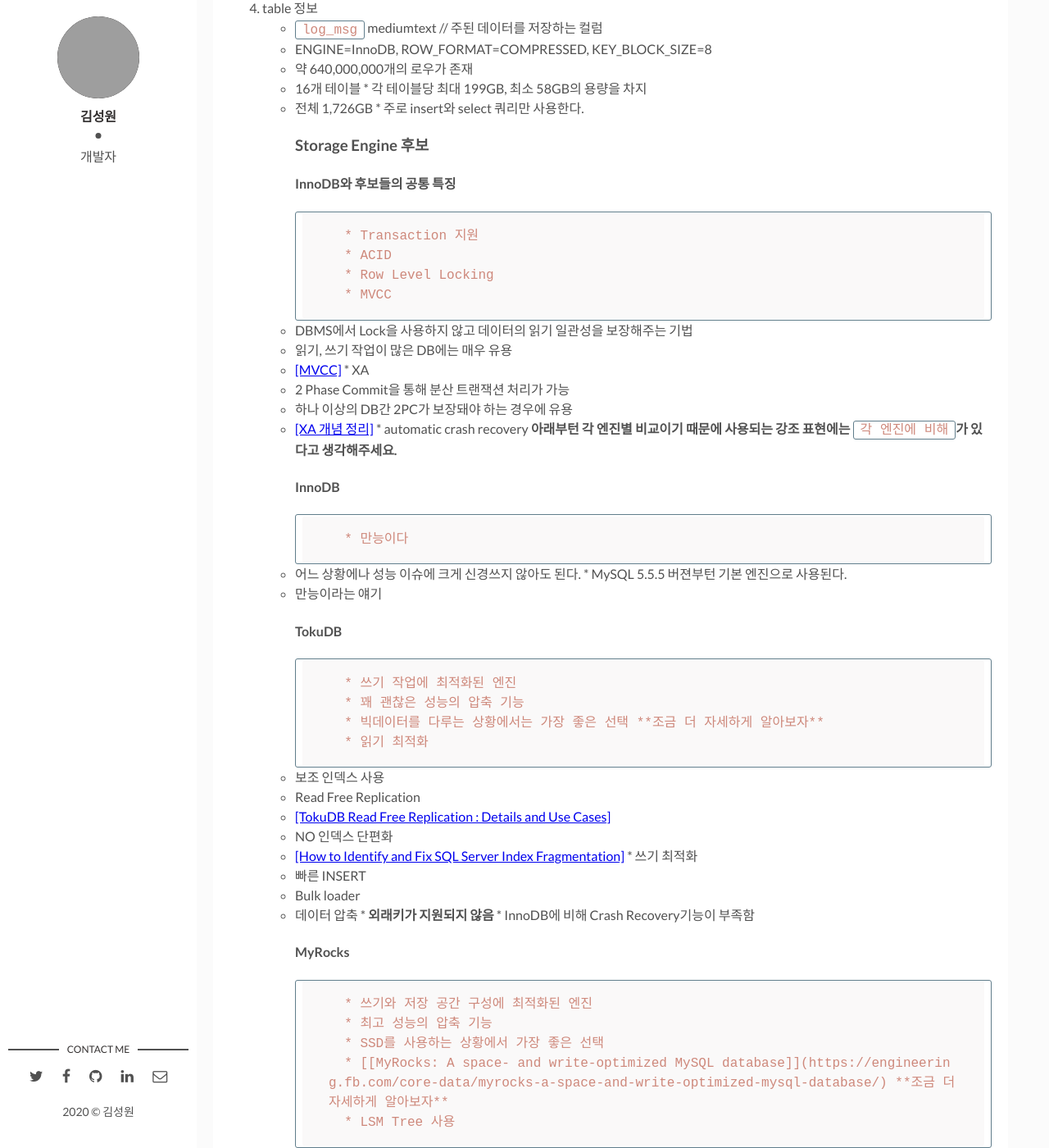
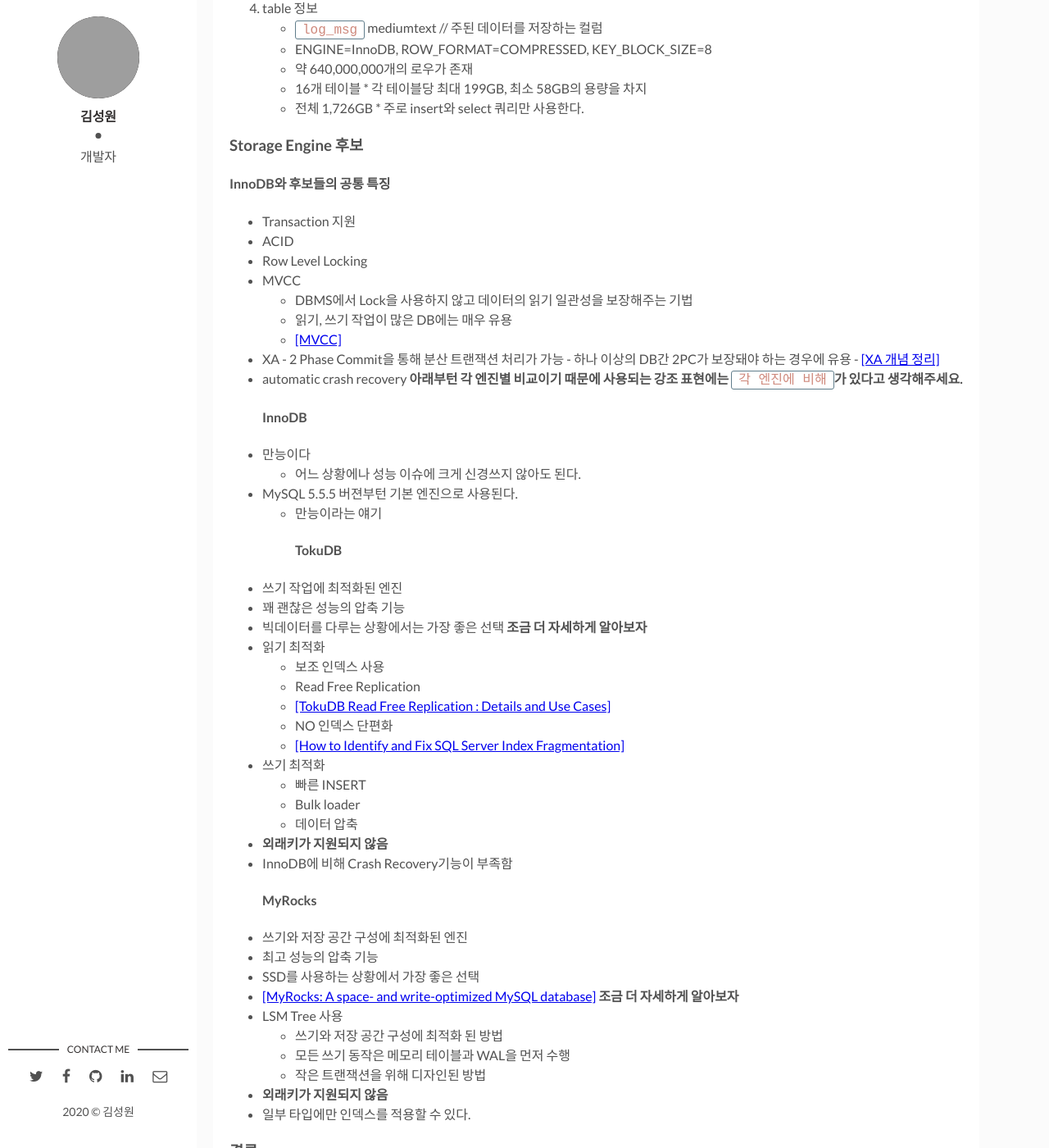
Before and after one commit to sungwonkim-dev/sungwonkim-dev.github.io, a Jekyll site: the page built from _posts/2020-01-23-innodb-myrocks-tokudb.markdown, in a window 1280 px wide and 1400 px high, scrolled down 654 px. Shown: the whole window at 82% size. Built offline with Jekyll 4.4.1, drawn with Linux system fonts in a browser that asks for light colours; comment, search, counter and statistics services are not loaded; some of the changed text lies outside the part shown; grey boxes are pictures that could not be loaded.

Commit message:
InnoDB vs MyRocks vs TokuDB

```diff
--- a/_posts/2020-01-23-innodb-myrocks-tokudb.markdown
+++ b/_posts/2020-01-23-innodb-myrocks-tokudb.markdown
@@ -16,7 +16,7 @@
 **데이터의 압축률이 높은 Storage Engine 또는 기능을 찾고자 함**
   * 로그성 데이터에 적합한 Storage Engine 또는 기능
   * NoSQL은 최후의 수단으로..
-    * 시스템  구조상..
+    - 시스템  구조상..
 ### DB와 Table 정보
 1. DB 정보
   * mysql  Ver 14.14 Distrib 5.1.73, for redhat-linux-gnu (x86_64) using readline 5.1
@@ -24,45 +24,46 @@
   * `log_msg` mediumtext // 주된 데이터를 저장하는 컬럼
   *  ENGINE=InnoDB, ROW_FORMAT=COMPRESSED, KEY_BLOCK_SIZE=8
   *  약 640,000,000개의 로우가 존재
-    * 16개 테이블
+    - 16개 테이블
   * 각 테이블당 최대 199GB, 최소 58GB의 용량을 차지
-    * 전체 1,726GB
+    - 전체 1,726GB
   * 주로 insert와 select 쿼리만 사용한다.
+
 ### Storage Engine 후보
 #### InnoDB와 후보들의 공통 특징
   * Transaction 지원
   * ACID
   * Row Level Locking
   * MVCC
-    * DBMS에서 Lock을 사용하지 않고 데이터의 읽기 일관성을 보장해주는 기법
-    * 읽기, 쓰기 작업이 많은 DB에는 매우 유용
-    * [[MVCC]](https://mysqldba.tistory.com/335)
+    - DBMS에서 Lock을 사용하지 않고 데이터의 읽기 일관성을 보장해주는 기법
+    - 읽기, 쓰기 작업이 많은 DB에는 매우 유용
+    - [[MVCC]](https://mysqldba.tistory.com/335)
   *  XA
-    * 2 Phase Commit을 통해 분산 트랜잭션 처리가 가능
-    * 하나 이상의 DB간 2PC가 보장돼야 하는 경우에 유용
-    * [[XA 개념 정리]](https://heni.tistory.com/10)
+    - 2 Phase Commit을 통해 분산 트랜잭션 처리가 가능
+    - 하나 이상의 DB간 2PC가 보장돼야 하는 경우에 유용
+    - [[XA 개념 정리]](https://heni.tistory.com/10)
   * automatic crash recovery
 **아래부턴 각 엔진별 비교이기 때문에 사용되는 강조 표현에는 `각 엔진에 비해`가 있다고 생각해주세요.**
 #### InnoDB
   * 만능이다
-    * 어느 상황에나 성능 이슈에 크게 신경쓰지 않아도 된다.
+    - 어느 상황에나 성능 이슈에 크게 신경쓰지 않아도 된다.
   * MySQL 5.5.5 버젼부턴 기본 엔진으로 사용된다.
-    * 만능이라는 얘기
+    - 만능이라는 얘기
 #### TokuDB
   * 쓰기 작업에 최적화된 엔진
   * 꽤 괜찮은 성능의 압축 기능
   * 빅데이터를 다루는 상황에서는 가장 좋은 선택
 **조금 더 자세하게 알아보자**
   * 읽기 최적화
-    * 보조 인덱스 사용
-    * Read Free Replication
-    * [[TokuDB Read Free Replication : Details and Use Cases]](https://www.percona.com/blog/2014/09/25/tokudb-read-free-replication-details-and-use-cases/)
-    * NO 인덱스 단편화
-    * [[How to Identify and Fix SQL Server Index Fragmentation]](https://logicalread.com/2015/10/30/fix-sql-server-index-fragmentation-mc11/#.XikYQsj7SUl)
+    - 보조 인덱스 사용
+    - Read Free Replication
+    - [[TokuDB Read Free Replication : Details and Use Cases]](https://www.percona.com/blog/2014/09/25/tokudb-read-free-replication-details-and-use-cases/)
+    - NO 인덱스 단편화
+    - [[How to Identify and Fix SQL Server Index Fragmentation]](https://logicalread.com/2015/10/30/fix-sql-server-index-fragmentation-mc11/#.XikYQsj7SUl)
   * 쓰기 최적화
-    * 빠른 INSERT
-    * Bulk loader
-    * 데이터 압축
+    - 빠른 INSERT
+    - Bulk loader
+    - 데이터 압축
   * **외래키가 지원되지 않음**
   * InnoDB에 비해 Crash Recovery기능이 부족함
 #### MyRocks
@@ -72,9 +73,9 @@
   * [[MyRocks: A space- and write-optimized MySQL database]](https://engineering.fb.com/core-data/myrocks-a-space-and-write-optimized-mysql-database/)
 **조금 더 자세하게 알아보자**
   * LSM Tree 사용
-    * 쓰기와 저장 공간 구성에 최적화 된 방법
-    * 모든 쓰기 동작은 메모리 테이블과 WAL을 먼저 수행
-    * 작은 트랜잭션을 위해 디자인된 방법
+    - 쓰기와 저장 공간 구성에 최적화 된 방법
+    - 모든 쓰기 동작은 메모리 테이블과 WAL을 먼저 수행
+    - 작은 트랜잭션을 위해 디자인된 방법
   * **외래키가 지원되지 않음**
   * 일부 타입에만 인덱스를 적용할 수 있다.
 
```
